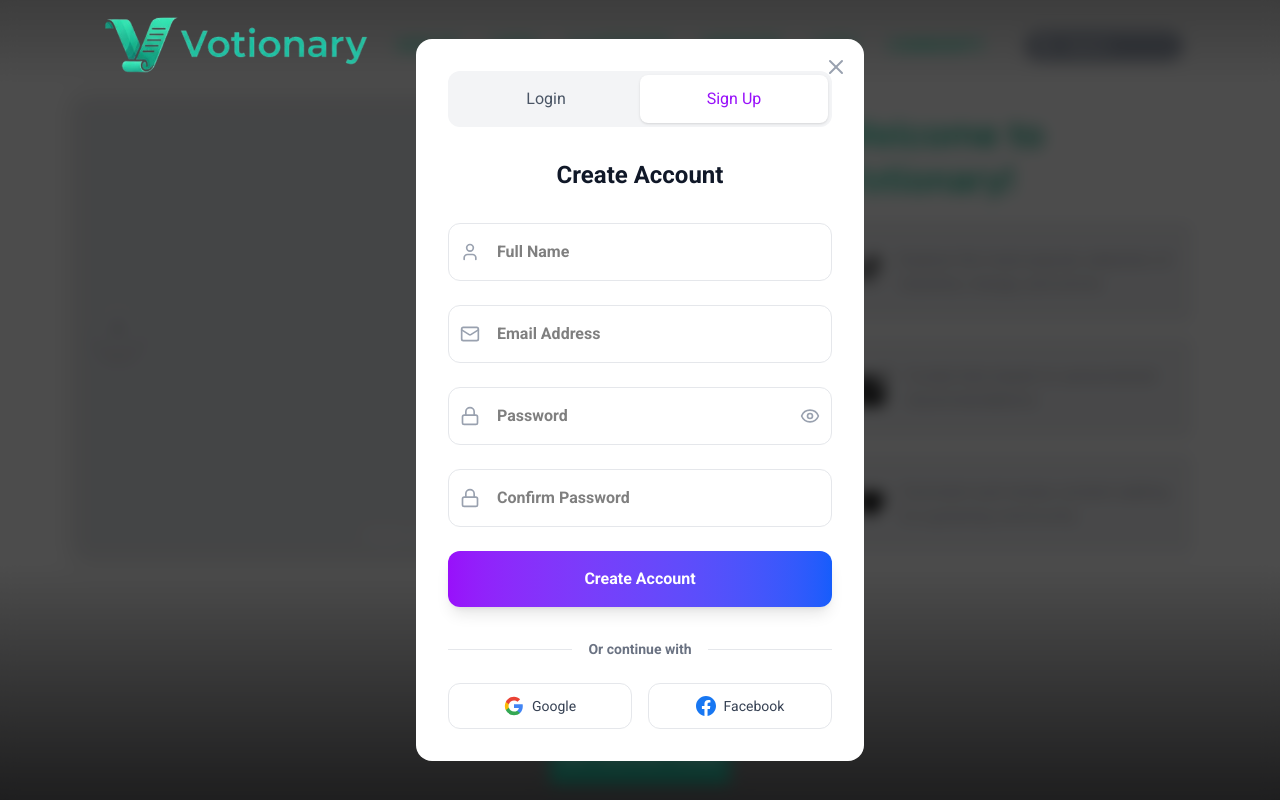
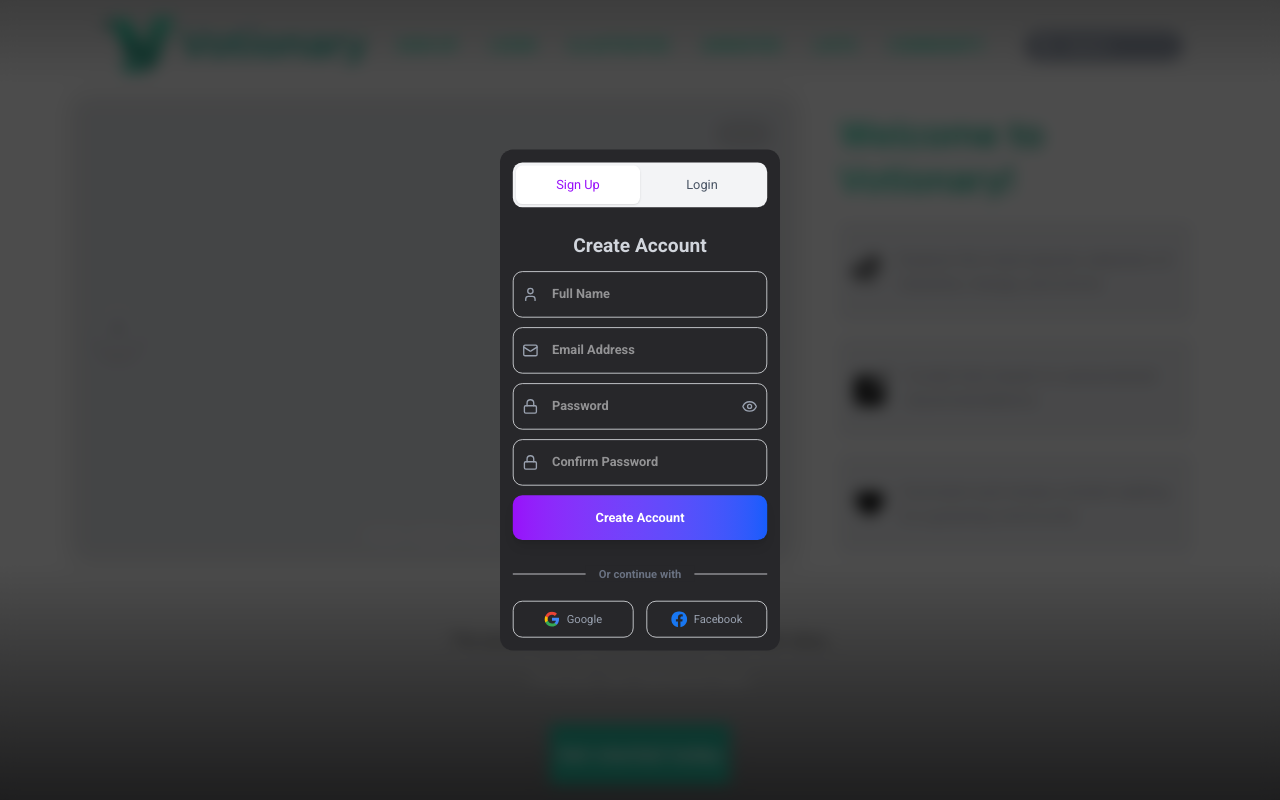
Before and after one commit to Maith062/votionary, a Next.js app: page / in a window 1280 px wide. Both pictures are taken after a click on the element "SIGN UP". Shown: the top 800 px of the page. Built offline with nearby package versions, Linux system fonts and the light colour scheme; grey boxes are pictures that could not be loaded.

Commit message:
Navbar shennanigans

```diff
--- a/src/components/Navbar.jsx
+++ b/src/components/Navbar.jsx
@@ -166,21 +166,31 @@ export default function Navbar({navOpen, isMobile}){
                     onClick={closeModal}
                 >
                 <div
-                    className="bg-white rounded-2xl p-8 w-full max-w-md relative transform transition-all duration-300 scale-100"
+                    className="bg-zinc-800 rounded-2xl p-4 w-[350px] max-w-md relative transform transition-all duration-300 scale-80"
                     onClick={(e) => e.stopPropagation()}
                 >
                     {/* Close Button */}
-                    <button
+                    {/* <button
                     onClick={closeModal}
                     className="absolute top-4 right-4 text-gray-400 hover:text-gray-600 transition-colors"
                     >
                     <X size={24} />
-                    </button>
+                    </button> */}
 
                     {/* Form Container */}
                     <div className="text-center">
                     {/* Form Tabs */}
                     <div className="flex bg-gray-100 rounded-xl p-1 mb-8">
+                        <button
+                            onClick={() => setActiveTab('signup')}
+                            className={`flex-1 py-3 px-4 rounded-lg font-medium transition-all ${
+                                activeTab === 'signup'
+                                ? 'bg-white text-purple-600 shadow-sm'
+                                : 'text-gray-600 hover:text-gray-900'
+                            }`}
+                        >
+                            Sign Up
+                        </button>
                         <button
                             onClick={() => setActiveTab('login')}
                             className={`flex-1 py-3 px-4 rounded-lg font-medium transition-all ${
@@ -191,25 +201,16 @@ export default function Navbar({navOpen, isMobile}){
                         >
                             Login
                         </button>
-                        <button
-                        onClick={() => setActiveTab('signup')}
-                        className={`flex-1 py-3 px-4 rounded-lg font-medium transition-all ${
-                            activeTab === 'signup'
-                            ? 'bg-white text-purple-600 shadow-sm'
-                            : 'text-gray-600 hover:text-gray-900'
-                        }`}
-                        >
-                        Sign Up
-                        </button>
+
                     </div>
 
                     {/* Form Title */}
-                    <h2 className="text-2xl font-bold text-gray-900 mb-8">
+                    <h2 className="text-2xl font-bold text-gray-300 mb-4">
                         {activeTab === 'login' ? 'Welcome Back' : 'Create Account'}
                     </h2>
 
                     {/* Form */}
-                    <div className="space-y-6">
+                    <div className="space-y-3">
                         {activeTab === 'signup' && (
                         <div className="relative">
                             <User className="absolute left-3 top-1/2 transform -translate-y-1/2 text-gray-400" size={20} />
@@ -219,7 +220,7 @@ export default function Navbar({navOpen, isMobile}){
                                 placeholder="Full Name"
                                 value={formData.name}
                                 onChange={handleInputChange}
-                            className="w-full pl-12 pr-4 py-4 border border-gray-200 rounded-xl focus:outline-none focus:ring-2 focus:ring-purple-500 focus:border-transparent transition-all"
+                                className="w-full pl-12 pr-4 py-4 text-white border border-gray-200 rounded-xl focus:outline-none focus:ring-2 focus:ring-purple-500 focus:border-transparent transition-all"
                                 required
                             />
                         </div>
@@ -233,7 +234,7 @@ export default function Navbar({navOpen, isMobile}){
                             placeholder="Email Address"
                             value={formData.email}
                             onChange={handleInputChange}
-                            className="w-full pl-12 pr-4 py-4 border border-gray-200 rounded-xl focus:outline-none focus:ring-2 focus:ring-purple-500 focus:border-transparent transition-all"
+                            className="w-full pl-12 pr-4 py-4 text-white border border-gray-200 rounded-xl focus:outline-none focus:ring-2 focus:ring-purple-500 focus:border-transparent transition-all"
                             required
                         />
                         </div>
@@ -246,7 +247,7 @@ export default function Navbar({navOpen, isMobile}){
                             placeholder="Password"
                             value={formData.password}
                             onChange={handleInputChange}
-                            className="w-full pl-12 pr-12 py-4 border border-gray-200 rounded-xl focus:outline-none focus:ring-2 focus:ring-purple-500 focus:border-transparent transition-all"
+                            className="w-full pl-12 pr-12 py-4 text-white border border-gray-200 rounded-xl focus:outline-none focus:ring-2 focus:ring-purple-500 focus:border-transparent transition-all"
                             required
                         />
                         <button
@@ -267,7 +268,7 @@ export default function Navbar({navOpen, isMobile}){
                             placeholder="Confirm Password"
                             value={formData.confirmPassword}
                             onChange={handleInputChange}
-                            className="w-full pl-12 pr-4 py-4 border border-gray-200 rounded-xl focus:outline-none focus:ring-2 focus:ring-purple-500 focus:border-transparent transition-all"
+                            className="w-full pl-12 pr-4 py-4 border text-white border-gray-200 rounded-xl focus:outline-none focus:ring-2 focus:ring-purple-500 focus:border-transparent transition-all"
                             required
                             />
                         </div>
@@ -296,7 +297,7 @@ export default function Navbar({navOpen, isMobile}){
                             <div className="w-full border-t border-gray-200"></div>
                         </div>
                         <div className="relative flex justify-center text-sm">
-                            <span className="px-4 bg-white text-gray-500">Or continue with</span>
+                            <span className="px-4 bg-zinc-800 text-gray-500">Or continue with</span>
                         </div>
                         </div>
 
@@ -308,14 +309,14 @@ export default function Navbar({navOpen, isMobile}){
                             <path fill="#FBBC05" d="M5.84 14.09c-.22-.66-.35-1.36-.35-2.09s.13-1.43.35-2.09V7.07H2.18C1.43 8.55 1 10.22 1 12s.43 3.45 1.18 4.93l2.85-2.22.81-.62z"/>
                             <path fill="#EA4335" d="M12 5.38c1.62 0 3.06.56 4.21 1.64l3.15-3.15C17.45 2.09 14.97 1 12 1 7.7 1 3.99 3.47 2.18 7.07l3.66 2.84c.87-2.6 3.3-4.53 6.16-4.53z"/>
                             </svg>
-                            <span className="ml-2 text-sm font-medium text-gray-700">Google</span>
+                            <span className="ml-2 text-sm font-medium text-gray-400">Google</span>
                         </button>
 
                         <button className="flex items-center justify-center px-4 py-3 border border-gray-200 rounded-xl hover:bg-gray-50 transition-colors">
                             <svg className="w-5 h-5" fill="#1877F2" viewBox="0 0 24 24">
                             <path d="M24 12.073c0-6.627-5.373-12-12-12s-12 5.373-12 12c0 5.99 4.388 10.954 10.125 11.854v-8.385H7.078v-3.47h3.047V9.43c0-3.007 1.792-4.669 4.533-4.669 1.312 0 2.686.235 2.686.235v2.953H15.83c-1.491 0-1.956.925-1.956 1.874v2.25h3.328l-.532 3.47h-2.796v8.385C19.612 23.027 24 18.062 24 12.073z"/>
                             </svg>
-                            <span className="ml-2 text-sm font-medium text-gray-700">Facebook</span>
+                            <span className="ml-2 text-sm font-medium text-gray-400">Facebook</span>
                         </button>
                         </div>
                     </div>
--- a/src/sections/Header.jsx
+++ b/src/sections/Header.jsx
@@ -58,7 +58,7 @@ export default function Header() {
                   : "/images/icon2_cbg.png"
               }
               alt="Logo"
-              className="h-20 mr-4 z-100"
+              className="h-20 mr-4 z-40"
             />
           </a>
 
```
Lines whose indentation alone changed are shown as unchanged.
